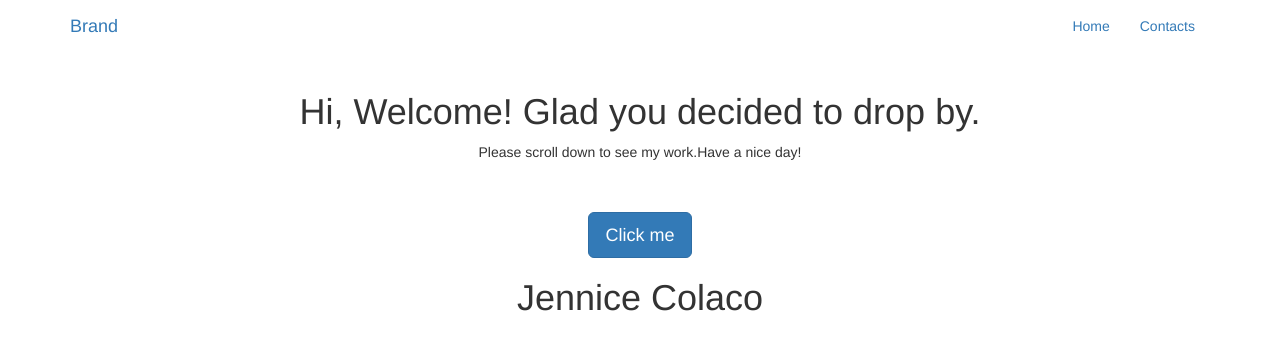
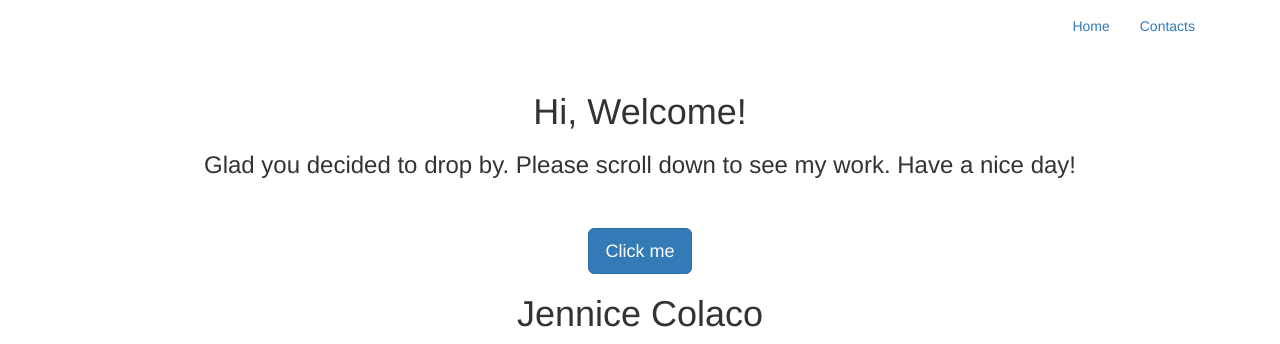
Before and after one commit to jen-nice/jcportfolio, a plain HTML site: page index.html in a window 1280 px wide. Shown: the top 344 px of the page. Drawn offline with nearby package versions, Linux system fonts and the light colour scheme.

Commit message:
Update index.html

```diff
--- a/index.html
+++ b/index.html
@@ -23,7 +23,7 @@
               <span class="icon-bar"></span>
               <span class="icon-bar"></span>
             </button>
-            <a class="navbar-brand" href="#"><span>Brand</span></a>
+            <!-- <a class="navbar-brand" href="#"><span>Brand</span></a> -->
           </div>
           <div class="collapse navbar-collapse" id="navbar-ex-collapse">
             <ul class="nav navbar-nav navbar-right">
@@ -41,8 +41,9 @@
       <div class="container">
         <div class="row">
           <div class="col-md-12 text-center">
-            <h1 class="text-inverse">Hi, Welcome! Glad you decided to drop by.</h1>
-            <p class="text-inverse">Please scroll down to see my work.Have a nice day!</p>
+            <h1 class="text-inverse">Hi, Welcome!</h1>
+            <h3 class="text-inverse">Glad you decided to drop by.
+            Please scroll down to see my work. Have a nice day!</h3>
             <br>
             <br>
             <a class="btn btn-lg btn-primary">Click me</a>
```
